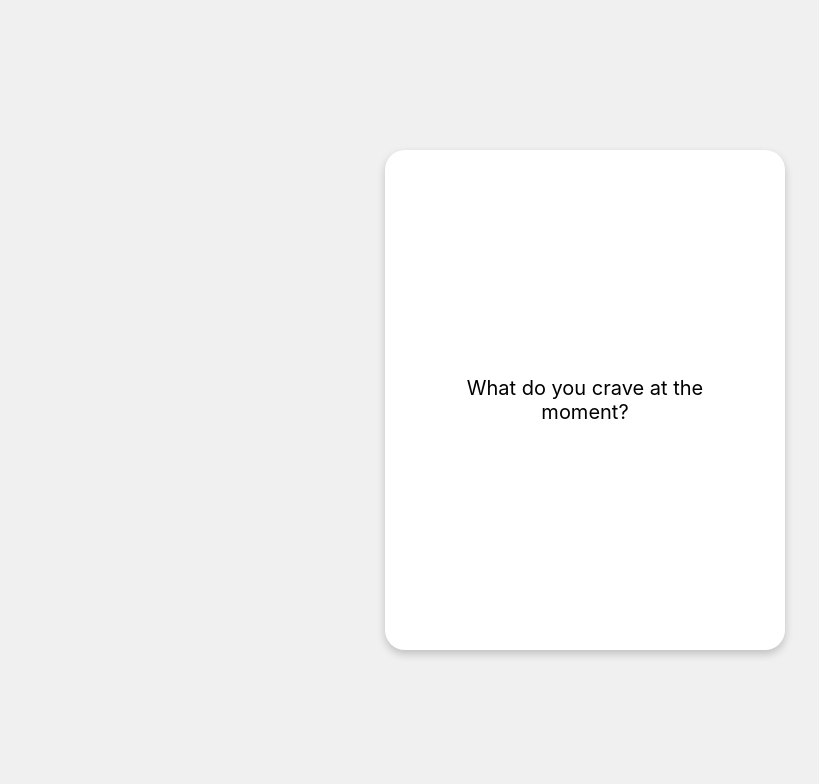
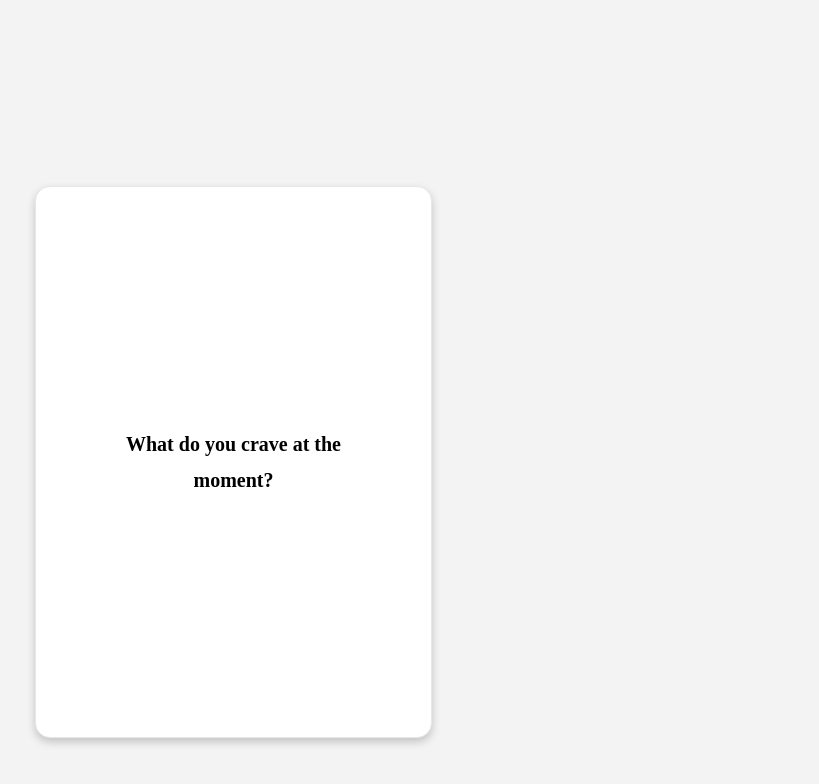
Before and after one commit to bikutoria/curious, a React (Create React App) app: page / in a window 1280 px wide. Shown: the top 784 px of the page, without its empty margins (55-874 px from the left). Built offline with nearby package versions, Linux system fonts and the light colour scheme.

Commit message:
styling begins

```diff
--- a/src/App.css
+++ b/src/App.css
@@ -3,23 +3,31 @@
   justify-content: center;
   align-items: center;
   height: 100vh;
-  background-color: #f0f0f0;
+  background-color: #f3f3f3;
 }
 
 .card {
-  width: 300px;
-  height: 400px;
+  width: 295px;
+  height: 450px;
+  left: 40px;
+  top: 136px;
+  position: absolute;
   background-color: white;
   box-shadow: 0 4px 8px rgba(0, 0, 0, 0.2);
-  border-radius: 20px;
+  border-radius: 15px;
+  border: 1px solid #E8E6EA;
   display: flex;
   justify-content: center;
   align-items: center;
   padding: 50px;
   margin: 50px;
   overflow: hidden;
-  position: relative;
   user-select: none;
+  font-family: 'Sk-Modernist';
+  font-style: normal;
+  font-weight: 700;
+  font-size: 24px;
+  line-height: 150%;
   /* Prevent user from selecting text to improve swipe experience */
 }
 
```
